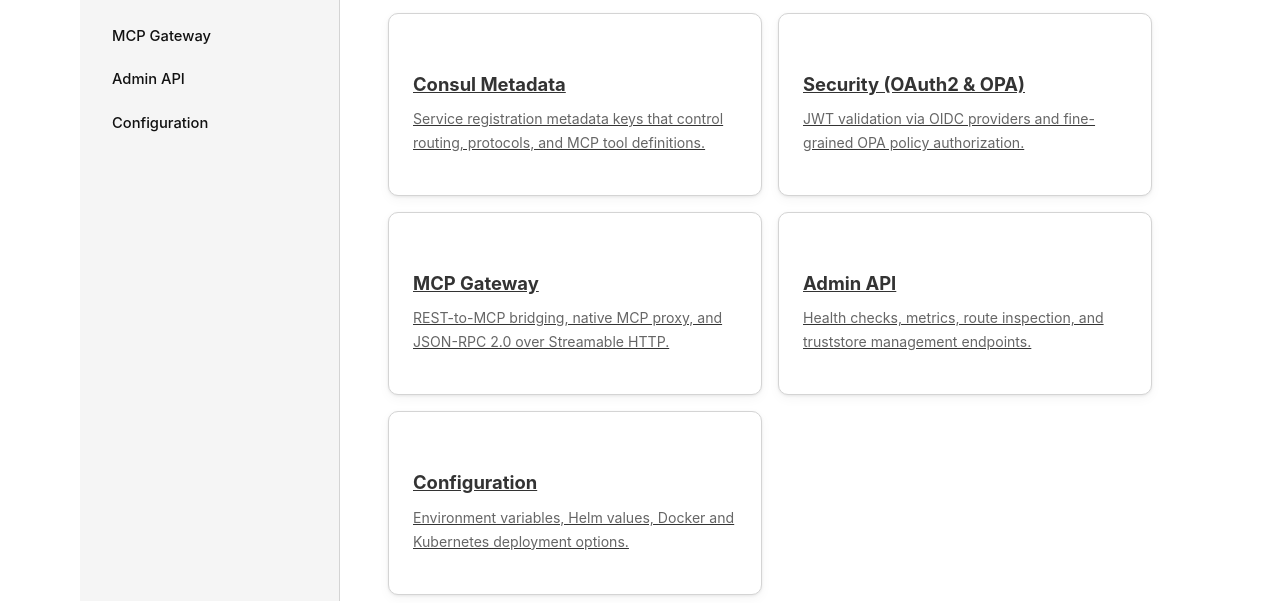
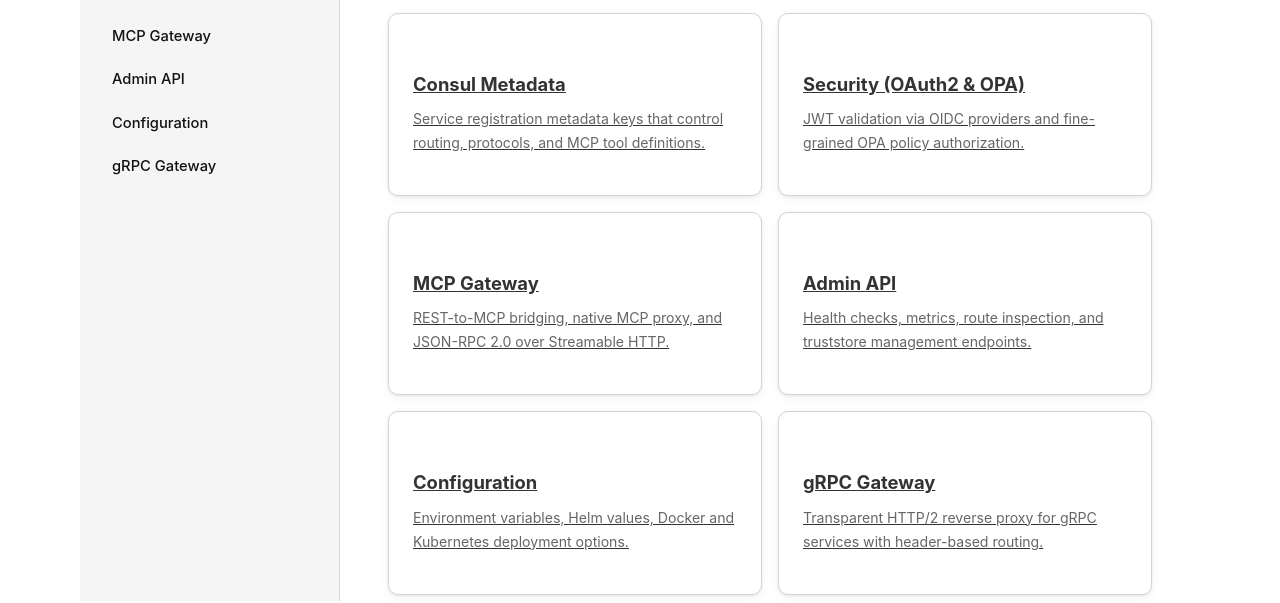
Before and after one commit to surisoft-io/capi-core, a plain HTML site: page docs/guide.html in a window 1280 px wide. Shown: the part 199-802 px from the top of the page. Drawn offline with nearby package versions, Linux system fonts and the light colour scheme.

Commit message:
Updating documentaion

```diff
--- a/docs/guide.html
+++ b/docs/guide.html
@@ -320,6 +320,7 @@
       <li><a href="?page=mcp-gateway" data-page="mcp-gateway">MCP Gateway</a></li>
       <li><a href="?page=admin-api" data-page="admin-api">Admin API</a></li>
       <li><a href="?page=configuration" data-page="configuration">Configuration</a></li>
+      <li><a href="?page=grpc-gateway" data-page="grpc-gateway">gRPC Gateway</a></li>
     </ul>
   </aside>
 
@@ -342,6 +343,7 @@
     { id: 'mcp-gateway',     title: 'MCP Gateway', desc: 'REST-to-MCP bridging, native MCP proxy, and JSON-RPC 2.0 over Streamable HTTP.' },
     { id: 'admin-api',       title: 'Admin API', desc: 'Health checks, metrics, route inspection, and truststore management endpoints.' },
     { id: 'configuration',   title: 'Configuration', desc: 'Environment variables, Helm values, Docker and Kubernetes deployment options.' },
+    { id: 'grpc-gateway',    title: 'gRPC Gateway', desc: 'Transparent HTTP/2 reverse proxy for gRPC services with header-based routing.' },
   ];
 
   function getPage() {
```
Also changed, not shown: docs/index.html (+3 -3 lines).
